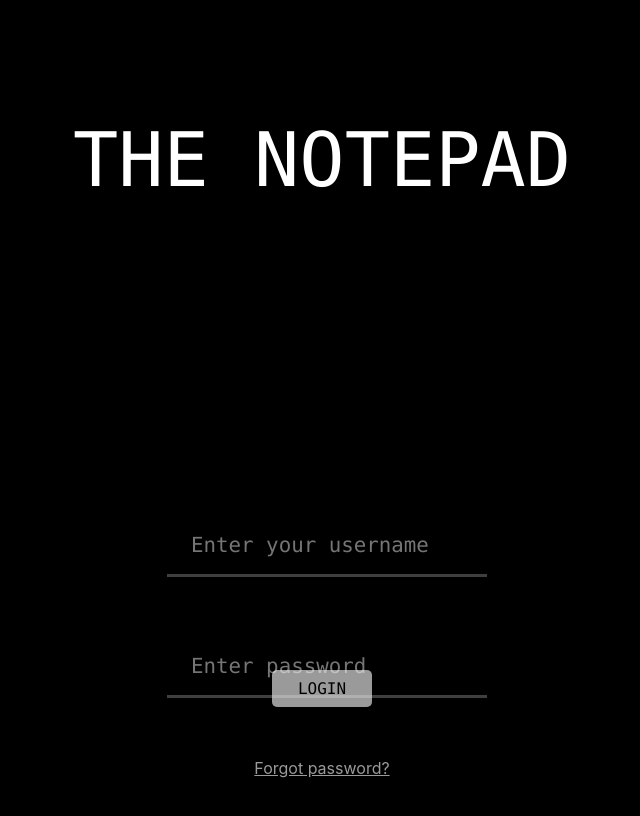
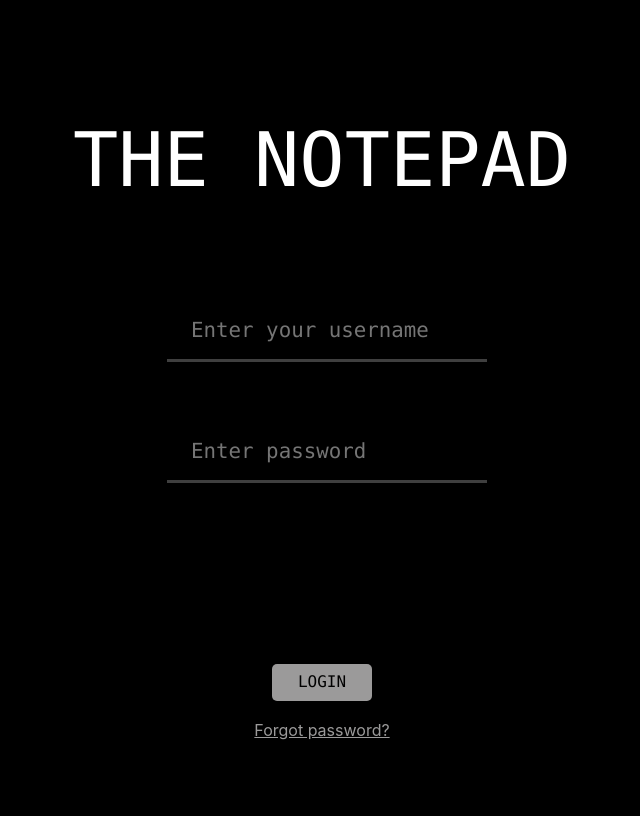
Before and after one commit to FrankBatista1/TheNotepad-client-project, a React (Create React App) app: page / in a window 1280 px wide. Shown: the whole page, without its empty margins (318-958 px from the left). Built offline with nearby package versions, Linux system fonts and the light colour scheme; no server answers; the HTML template or start-up script is replaced by a standard one.

Commit message:
Test styling 2

```diff
--- a/src/stylesheets/Form.css
+++ b/src/stylesheets/Form.css
@@ -1,5 +1,4 @@
 .row{
-  margin-top: 150%;
   width: 170%;
   padding-right: 30%;
 }
--- a/src/stylesheets/FormPage.css
+++ b/src/stylesheets/FormPage.css
@@ -25,7 +25,6 @@
 
 
 .start {
-  margin-top: 11%;
   padding-left: 2%;
   padding-right: 2%;
   padding-top: 0.5%;
@@ -34,10 +33,11 @@
   color: black;
   text-decoration: none;
   border-radius: 5px;
+  margin-bottom: -10%;
   font-family: Consolas, monaco, monospace;
 }
+
 .forgotpass{
-  height: 100px;
   display: flex;
   align-items: center;
   justify-content: center;
```
